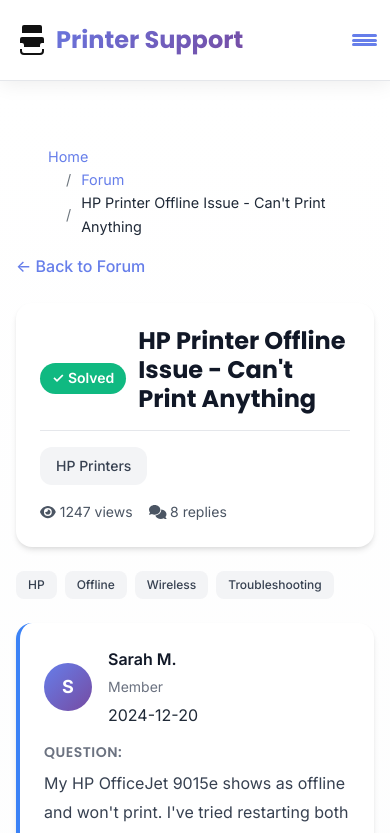
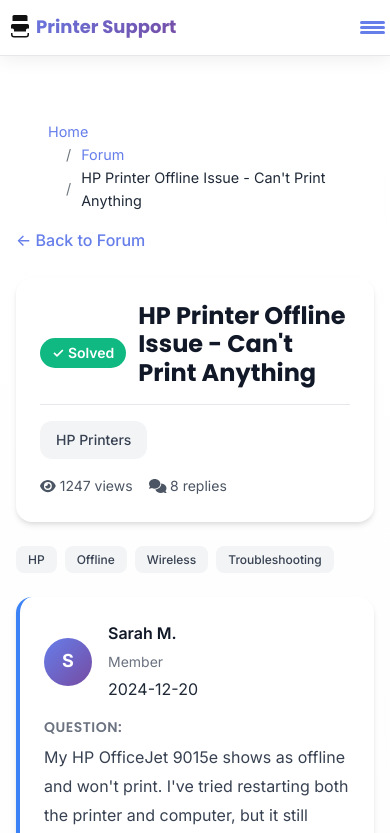
Before and after one commit to mshekhu1/printerzsupport, a Next.js app: page /forum/1 in a window 390 px wide. Shown: the top 833 px of the page. Built offline with nearby package versions, Linux system fonts and the light colour scheme.

Commit message:
update changes

```diff
--- a/styles/globals/App.css
+++ b/styles/globals/App.css
@@ -419,39 +419,85 @@
 
 /* Responsive Navbar */
 @media (max-width: 991.98px) {
+  .navbar {
+    padding: var(--spacing-3) 0;
+    overflow-x: hidden;
+  }
+
+  .navbar.scrolled {
+    padding: var(--spacing-2) 0;
+  }
+
+  .container-fluid {
+    padding-left: var(--spacing-3);
+    padding-right: var(--spacing-3);
+    display: flex;
+    align-items: center;
+    justify-content: space-between;
+    width: 100%;
+    max-width: 100%;
+    margin: 0;
+  }
+
+  .navbar-brand {
+    font-size: var(--font-size-xl) !important;
+    white-space: nowrap;
+    overflow: hidden;
+    text-overflow: ellipsis;
+    max-width: calc(100% - 50px);
+    display: flex;
+    align-items: center;
+    flex-shrink: 1;
+  }
+
+  .navbar-brand-icon {
+    flex-shrink: 0;
+    margin-right: var(--spacing-2) !important;
+  }
+
   .navbar-toggler {
     display: flex;
+    flex-shrink: 0;
+    margin-left: var(--spacing-2);
   }
 
   .navbar-collapse {
     background: var(--white);
     border-radius: var(--radius-xl);
-    padding: var(--spacing-4);
-    margin-top: var(--spacing-4);
+    padding: var(--spacing-3);
+    margin-top: var(--spacing-3);
     box-shadow: var(--shadow-lg);
     max-height: 0;
     overflow: hidden;
     opacity: 0;
     transition: all var(--transition-normal);
     transform: translateY(-10px);
+    width: 100%;
+    box-sizing: border-box;
   }
 
   .navbar-collapse.show {
-    max-height: 500px;
+    max-height: 80vh;
     opacity: 1;
     transform: translateY(0);
-    padding: var(--spacing-4);
+    padding: var(--spacing-3);
+    overflow-y: auto;
   }
 
   .nav-link {
     margin: var(--spacing-1) 0;
-    padding: var(--spacing-3) var(--spacing-4) !important;
+    padding: var(--spacing-2) var(--spacing-3) !important;
     display: block;
     text-align: center;
+    white-space: nowrap;
+    overflow: hidden;
+    text-overflow: ellipsis;
   }
 
   .navbar-nav {
     width: 100%;
+    margin: 0;
+    padding: 0;
   }
 
   .dropdown-menu {
@@ -460,6 +506,7 @@
     border: none;
     margin-top: 0;
     padding: 0;
+    width: 100%;
   }
 
   .dropdown-menu.show {
@@ -470,8 +517,11 @@
   }
 
   .dropdown-item {
-    padding: var(--spacing-3) var(--spacing-6);
+    padding: var(--spacing-2) var(--spacing-3);
     text-align: center;
+    white-space: nowrap;
+    overflow: hidden;
+    text-overflow: ellipsis;
   }
 
   .nav-item.dropdown {
@@ -481,6 +531,46 @@
   .dropdown-toggle {
     width: 100%;
     text-align: center;
+    white-space: nowrap;
+    overflow: hidden;
+    text-overflow: ellipsis;
+  }
+}
+
+/* Extra small mobile devices */
+@media (max-width: 575.98px) {
+  .navbar {
+    padding: var(--spacing-2) 0;
+  }
+
+  .container-fluid {
+    padding-left: var(--spacing-2);
+    padding-right: var(--spacing-2);
+  }
+
+  .navbar-brand {
+    font-size: var(--font-size-lg) !important;
+    max-width: calc(100% - 45px);
+  }
+
+  .navbar-brand-icon {
+    width: 24px !important;
+    height: 24px !important;
+    margin-right: var(--spacing-1) !important;
+  }
+
+  .navbar-collapse {
+    padding: var(--spacing-2);
+    margin-top: var(--spacing-2);
+  }
+
+  .navbar-collapse.show {
+    padding: var(--spacing-2);
+  }
+
+  .nav-link {
+    padding: var(--spacing-2) !important;
+    font-size: var(--font-size-sm);
   }
 }
 
```
